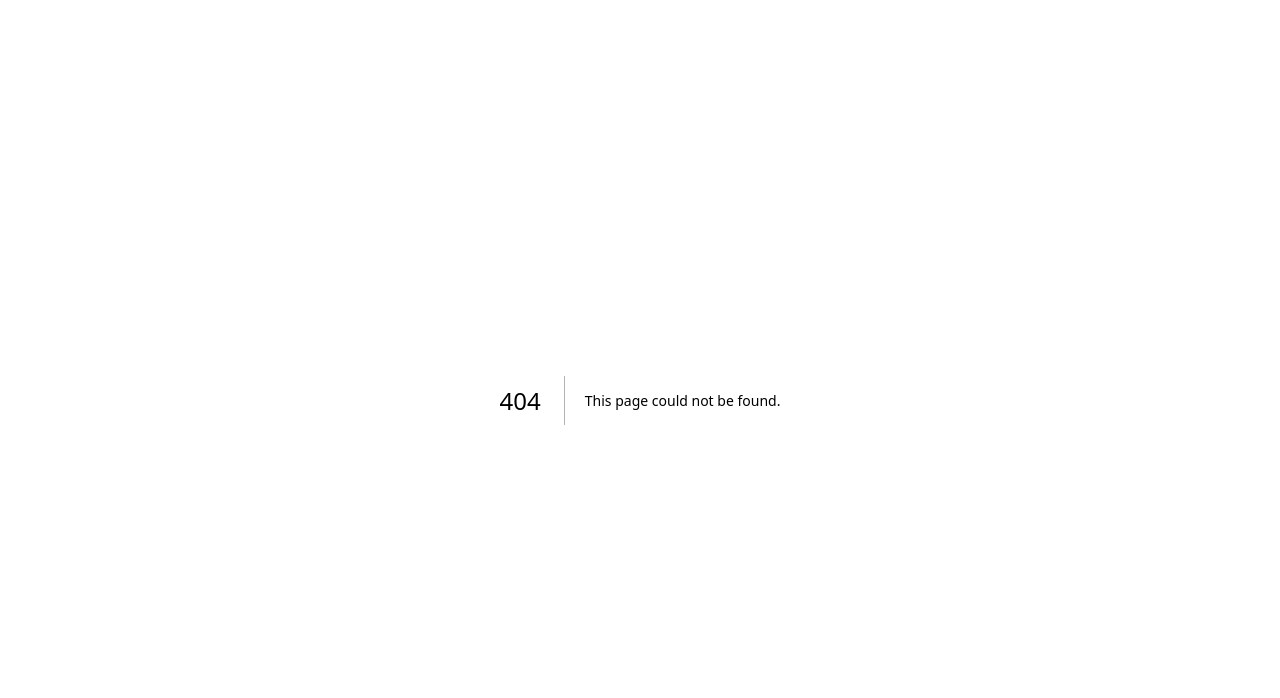
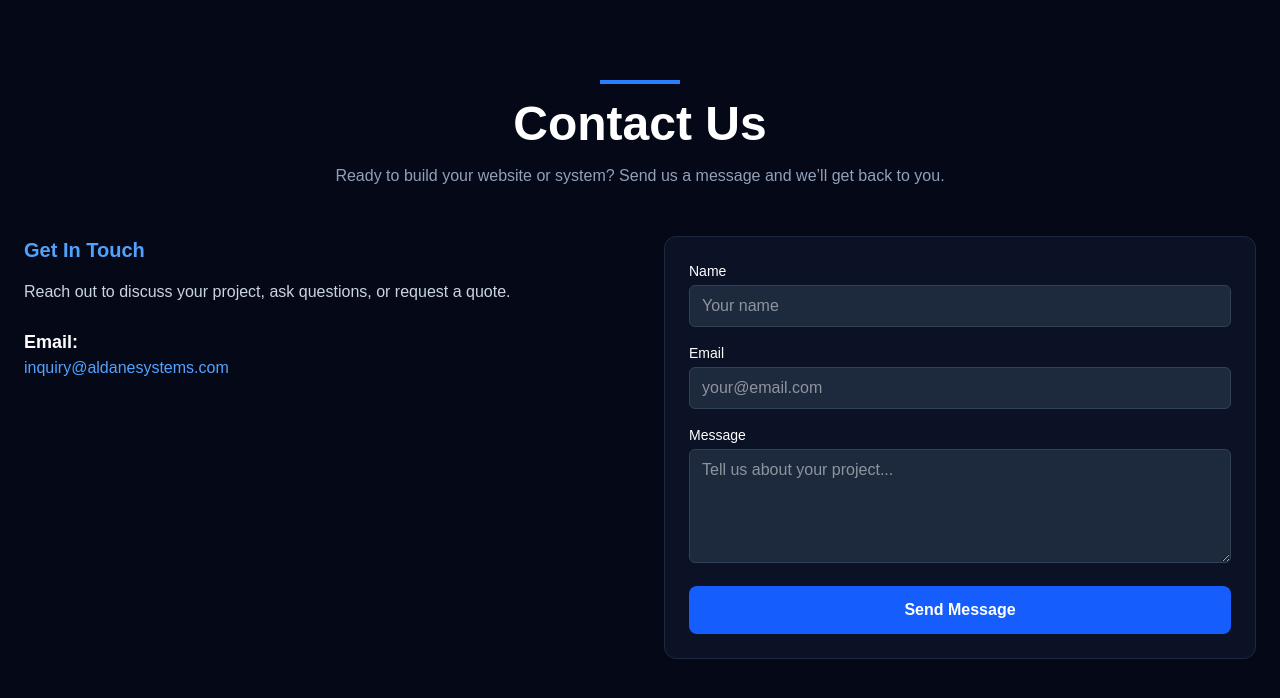
Before and after one commit to aldaneharry-source/aldane-site, a Next.js app: page /contact in a window 1280 px wide. Before the commit this address had no page. Shown: the top 698 px of the page. Built offline with nearby package versions, Linux system fonts and the light colour scheme.

Commit message:
Create page.tsx

```diff
--- /dev/null
+++ b/app/contact/page.tsx
@@ -0,0 +1,88 @@
+export const metadata = {
+  title: "Contact | Aldane Systems",
+  description:
+    "Contact Aldane Systems for websites, applications, automation tools, hosting, maintenance, and software development services.",
+};
+
+export default function ContactPage() {
+  return (
+    <main className="min-h-screen bg-[#050816] text-white">
+      <section className="mx-auto max-w-7xl px-6 py-20">
+        <div className="mb-12 text-center">
+          <div className="mx-auto mb-4 h-1 w-20 bg-blue-500"></div>
+
+          <h1 className="text-3xl font-bold md:text-5xl">Contact Us</h1>
+
+          <p className="mx-auto mt-4 max-w-2xl text-slate-400">
+            Ready to build your website or system? Send us a message and we’ll
+            get back to you.
+          </p>
+        </div>
+
+        <div className="grid gap-12 md:grid-cols-2">
+          <div>
+            <h2 className="mb-4 text-xl font-bold text-blue-400">
+              Get In Touch
+            </h2>
+
+            <p className="mb-6 text-slate-300">
+              Reach out to discuss your project, ask questions, or request a
+              quote.
+            </p>
+
+            <p className="text-lg font-semibold">Email:</p>
+
+            <a
+              href="mailto:inquiry@aldanesystems.com"
+              className="text-blue-400 hover:text-blue-300"
+            >
+              inquiry@aldanesystems.com
+            </a>
+          </div>
+
+          <form className="space-y-4 rounded-xl border border-slate-800 bg-slate-900/70 p-6">
+            <div>
+              <label className="mb-1 block text-sm">Name</label>
+              <input
+                type="text"
+                name="name"
+                required
+                className="w-full rounded-md border border-slate-700 bg-slate-800 px-3 py-2 text-white outline-none focus:border-blue-500"
+                placeholder="Your name"
+              />
+            </div>
+
+            <div>
+              <label className="mb-1 block text-sm">Email</label>
+              <input
+                type="email"
+                name="email"
+                required
+                className="w-full rounded-md border border-slate-700 bg-slate-800 px-3 py-2 text-white outline-none focus:border-blue-500"
+                placeholder="your@email.com"
+              />
+            </div>
+
+            <div>
+              <label className="mb-1 block text-sm">Message</label>
+              <textarea
+                name="message"
+                required
+                rows={4}
+                className="w-full rounded-md border border-slate-700 bg-slate-800 px-3 py-2 text-white outline-none focus:border-blue-500"
+                placeholder="Tell us about your project..."
+              />
+            </div>
+
+            <button
+              type="submit"
+              className="w-full rounded-lg bg-blue-600 py-3 font-semibold transition hover:bg-blue-700"
+            >
+              Send Message
+            </button>
+          </form>
+        </div>
+      </section>
+    </main>
+  );
+}
```
